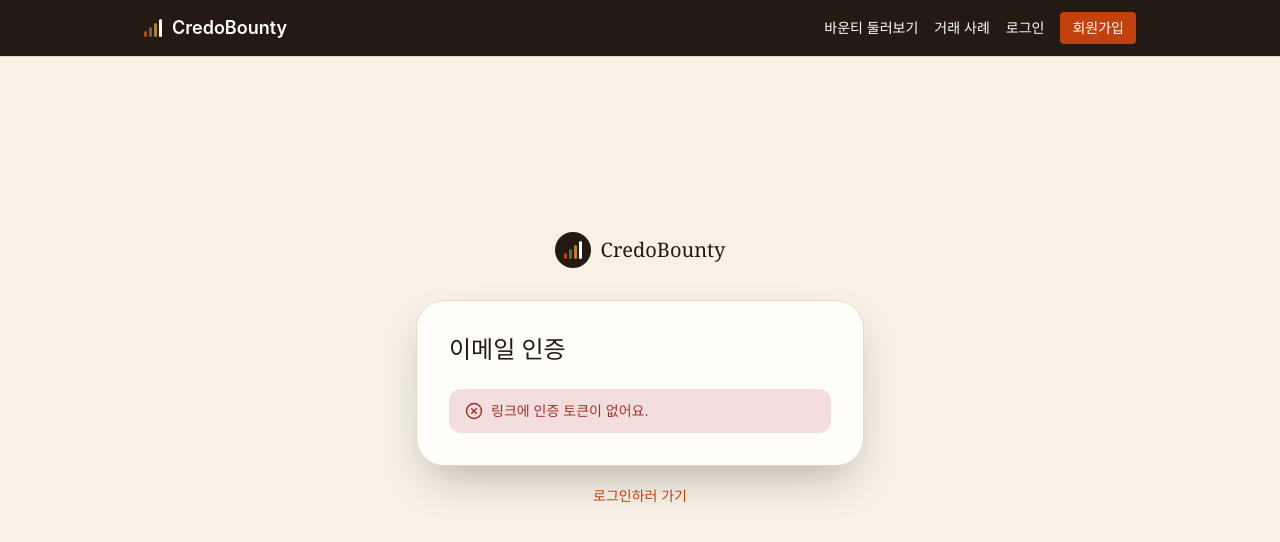
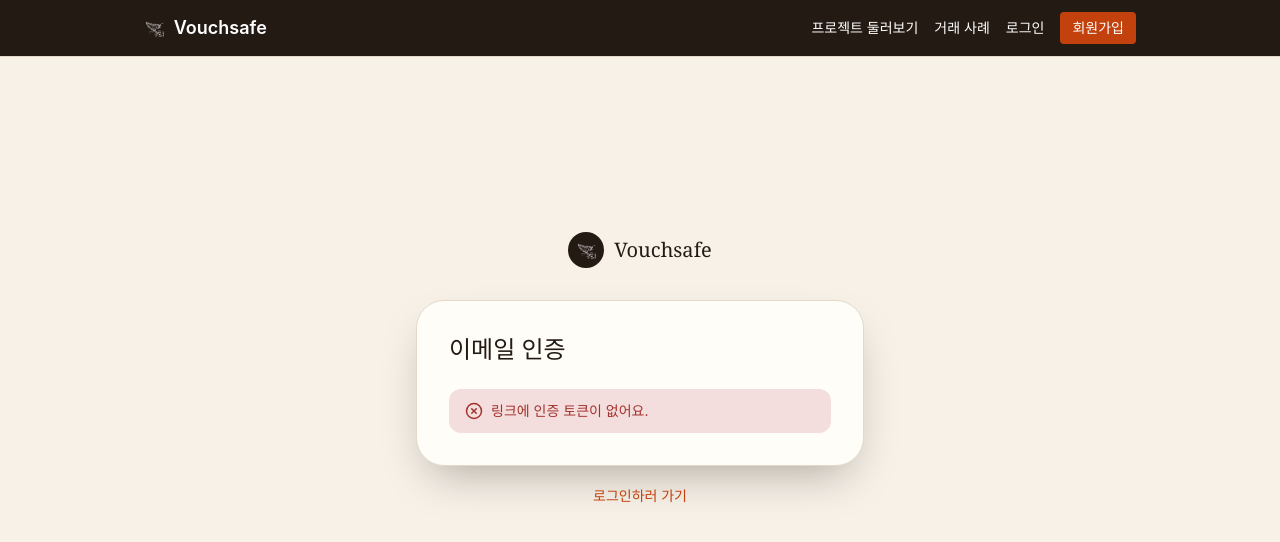
Before and after one commit to nlsjjy84-ui/vouchsafe, a Next.js app in the folder frontend/: page /verify-email in a window 1280 px wide. Shown: the top 542 px of the page. Built offline with nearby package versions, Linux system fonts and the light colour scheme; a web font is replaced by a local one.

Commit message:
브랜드 아이콘을 나비 스케치 로고로 교체

```diff
--- a/frontend/src/components/AuthCard.tsx
+++ b/frontend/src/components/AuthCard.tsx
@@ -1,6 +1,5 @@
 import Link from 'next/link';
 import { ReactNode } from 'react';
-import { JangdanMark } from './JangdanMark';
 import { Button } from './Button';
 
 /**
@@ -23,9 +22,10 @@
     <div className="mx-auto flex min-h-[70vh] max-w-md flex-col justify-center py-10">
       <Link href="/" className="mb-8 flex items-center justify-center gap-2.5">
         <span className="flex h-9 w-9 items-center justify-center rounded-full bg-brand-ink">
-          <JangdanMark size={18} variant="dark" />
+          {/* eslint-disable-next-line @next/next/no-img-element */}
+          <img src="/brand/logo-icon-white.png" alt="" aria-hidden="true" style={{ height: 18, width: 'auto' }} />
         </span>
-        <span className="font-display text-xl tracking-wide text-ink-900">CredoBounty</span>
+        <span className="font-display text-xl tracking-wide text-ink-900">Vouchsafe</span>
       </Link>
 
       <div className="rounded-4xl border border-hairline bg-surface-canvas p-8 shadow-bloom">
--- a/frontend/src/components/ChatWidget.tsx
+++ b/frontend/src/components/ChatWidget.tsx
@@ -2,7 +2,6 @@
 
 import { useEffect, useRef, useState } from 'react';
 import { MessageCircle, X, Send } from 'lucide-react';
-import { JangdanMark } from './JangdanMark';
 
 /**
  * =========================================================================
@@ -32,12 +31,12 @@
   {
     keywords: ['이의제기', '분쟁', 'dispute', '환불'],
     answer:
-      '제출된 결과물에 문제가 있다고 생각되면 바운티 상세 화면에서 이의제기를 접수할 수 있어요. 접수 즉시 에스크로 자금이 동결(FROZEN)되고, 관리자가 내용을 검토해 환불 또는 정산 유지로 중재해요.',
+      '제출된 결과물에 문제가 있다고 생각되면 프로젝트 상세 화면에서 이의제기를 접수할 수 있어요. 접수 즉시 에스크로 자금이 동결(FROZEN)되고, 관리자가 내용을 검토해 환불 또는 정산 유지로 중재해요.',
   },
   {
     keywords: ['자격', '인증', 'certification', '검증', '전문가 등록'],
     answer:
-      '전문가 자격은 4개 트랙(국가 공인 자격증 / 사업자 경력 / 실무 경력·교육 / 크리에이터) 중 하나로 증빙을 제출하면, 형식 검증과 대조를 거쳐 자동으로 승인/반려돼요. 승인된 분야의 바운티에만 지원할 수 있어요.',
+      '전문가 자격은 4개 트랙(국가 공인 자격증 / 사업자 경력 / 실무 경력·교육 / 크리에이터) 중 하나로 증빙을 제출하면, 형식 검증과 대조를 거쳐 자동으로 승인/반려돼요. 승인된 분야의 프로젝트에만 지원할 수 있어요.',
   },
   {
     keywords: ['인사이트', 'ai', '분석', '소비', '지출', '예산', '마이데이터'],
@@ -45,9 +44,9 @@
       '좌측 메뉴의 "AI 인사이트"에 들어가면 내 활동 데이터(지출/수입/분야별 분포/월별 추이)를 기반으로 한 맞춤 분석과, 지출 경향에 대한 인사이트 문장을 볼 수 있어요.',
   },
   {
-    keywords: ['바운티', '등록', '올리기', '의뢰'],
+    keywords: ['프로젝트', '등록', '올리기', '의뢰'],
     answer:
-      '"바운티 등록" 메뉴에서 분야(도메인)와 예산, 원하는 결과물을 적어 올리면, 해당 분야에 인증된 전문가들이 지원할 수 있어요. 지원자 중 한 명을 선택하면 에스크로에 자금이 잠기고 작업이 시작돼요.',
+      '"프로젝트 등록" 메뉴에서 분야(도메인)와 예산, 원하는 결과물을 적어 올리면, 해당 분야에 인증된 전문가들이 지원할 수 있어요. 지원자 중 한 명을 선택하면 에스크로에 자금이 잠기고 작업이 시작돼요.',
   },
   {
     keywords: ['정산', '수수료', 'fee', '수익'],
@@ -56,7 +55,7 @@
   },
   {
     keywords: ['안녕', 'hi', 'hello', '반가'],
-    answer: '안녕하세요! CredoBounty 도우미예요. 바운티, 에스크로, 전문가 인증, AI 인사이트 등 무엇이든 물어보세요.',
+    answer: '안녕하세요! Vouchsafe 도우미예요. 프로젝트, 에스크로, 전문가 인증, AI 인사이트 등 무엇이든 물어보세요.',
   },
 ];
 
@@ -75,7 +74,7 @@
     {
       id: 0,
       role: 'bot',
-      text: '안녕하세요! CredoBounty AI 도우미예요. 에스크로, 이의제기, 전문가 인증, AI 인사이트 등 궁금한 걸 물어보세요.',
+      text: '안녕하세요! Vouchsafe AI 도우미예요. 에스크로, 이의제기, 전문가 인증, AI 인사이트 등 궁금한 걸 물어보세요.',
     },
   ]);
   const [input, setInput] = useState('');
@@ -109,8 +108,9 @@
       {open && (
         <div className="fixed bottom-24 right-6 z-40 flex h-[28rem] w-80 flex-col overflow-hidden rounded-2xl border border-hairline bg-surface-canvas shadow-float">
           <div className="flex items-center gap-2.5 bg-brand-ink px-4 py-3 text-white">
-            <JangdanMark size={14} variant="dark" />
-            <span className="text-sm font-semibold">CredoBounty AI 도우미</span>
+            {/* eslint-disable-next-line @next/next/no-img-element */}
+            <img src="/brand/logo-icon-white.png" alt="" aria-hidden="true" style={{ height: 14, width: 'auto' }} />
+            <span className="text-sm font-semibold">Vouchsafe AI 도우미</span>
           </div>
           <div className="flex-1 space-y-2 overflow-y-auto px-3 py-3">
             {messages.map((m) => (
--- a/frontend/src/components/Navbar.tsx
+++ b/frontend/src/components/Navbar.tsx
@@ -4,7 +4,6 @@
 import { useAuth } from '@/lib/auth-context';
 import { AvatarModule } from './AvatarModule';
 import { NotificationBell } from './NotificationBell';
-import { JangdanMark } from './JangdanMark';
 
 export function Navbar() {
   const { user, logout, loading } = useAuth();
@@ -13,13 +12,14 @@
     <header className="border-b border-hairline bg-brand-ink text-white">
       <div className="mx-auto flex max-w-5xl items-center justify-between px-4 py-3">
         <Link href="/bounties" className="flex items-center gap-2.5">
-          <JangdanMark size={18} variant="dark" />
-          <span className="text-lg font-semibold">CredoBounty</span>
+          {/* eslint-disable-next-line @next/next/no-img-element */}
+          <img src="/brand/logo-icon-white.png" alt="" aria-hidden="true" style={{ height: 18, width: 'auto' }} />
+          <span className="text-lg font-semibold">Vouchsafe</span>
         </Link>
 
         <nav className="flex items-center gap-4 text-sm">
           <Link href="/bounties" className="hover:text-brand-clay">
-            바운티 둘러보기
+            프로젝트 둘러보기
           </Link>
           <Link href="/cases" className="hover:text-brand-clay">
             거래 사례
@@ -28,7 +28,7 @@
           {!loading && user && (
             <>
               <Link href="/bounties/new" className="hover:text-brand-clay">
-                바운티 등록
+                프로젝트 등록
               </Link>
               <Link href="/certifications" className="hover:text-brand-clay">
                 전문가 인증
--- a/frontend/src/components/Sidebar.tsx
+++ b/frontend/src/components/Sidebar.tsx
@@ -14,7 +14,6 @@
   ChevronsRight,
 } from 'lucide-react';
 import { useAuth } from '@/lib/auth-context';
-import { JangdanMark } from './JangdanMark';
 import { jangdanDelay } from '@/lib/motion';
 
 /**
@@ -85,7 +84,7 @@
     label: '탐색',
     tone: 'teal',
     items: [
-      { href: '/bounties', label: '바운티 둘러보기', icon: Compass, match: (p) => p === '/bounties' },
+      { href: '/bounties', label: '프로젝트 둘러보기', icon: Compass, match: (p) => p === '/bounties' },
       { href: '/cases', label: '거래 사례', icon: ScrollText, match: (p) => p.startsWith('/cases') },
     ],
   },
@@ -100,7 +99,7 @@
     label: '내 활동',
     tone: 'amber',
     items: [
-      { href: '/bounties/new', label: '바운티 등록', icon: PlusCircle, match: (p) => p === '/bounties/new' },
+      { href: '/bounties/new', label: '프로젝트 등록', icon: PlusCircle, match: (p) => p === '/bounties/new' },
       { href: '/certifications', label: '전문가 인증', icon: ShieldCheck, match: (p) => p.startsWith('/certifications') },
       { href: '/mypage', label: '마이페이지', icon: LayoutDashboard, match: (p) => p.startsWith('/mypage') },
     ],
@@ -127,8 +126,9 @@
       className={`fixed inset-y-0 left-0 z-30 flex ${width} flex-col border-r border-hairline bg-surface-canvas transition-[width] duration-200`}
     >
       <div className="flex h-14 items-center gap-2.5 border-b border-hairline px-4">
-        <JangdanMark size={18} />
-        {!collapsed && <span className="truncate font-display text-base tracking-wide text-ink-900">CredoBounty</span>}
+        {/* eslint-disable-next-line @next/next/no-img-element */}
+        <img src="/brand/logo-icon-ink.png" alt="" aria-hidden="true" style={{ height: 18, width: 'auto' }} />
+        {!collapsed && <span className="truncate font-display text-base tracking-wide text-ink-900">Vouchsafe</span>}
       </div>
 
       <nav className="flex-1 space-y-5 overflow-y-auto px-2 py-4">
```
Also changed, not shown: frontend/public/brand/logo-icon-ink.png (added), frontend/public/brand/logo-icon-white.png (added).
